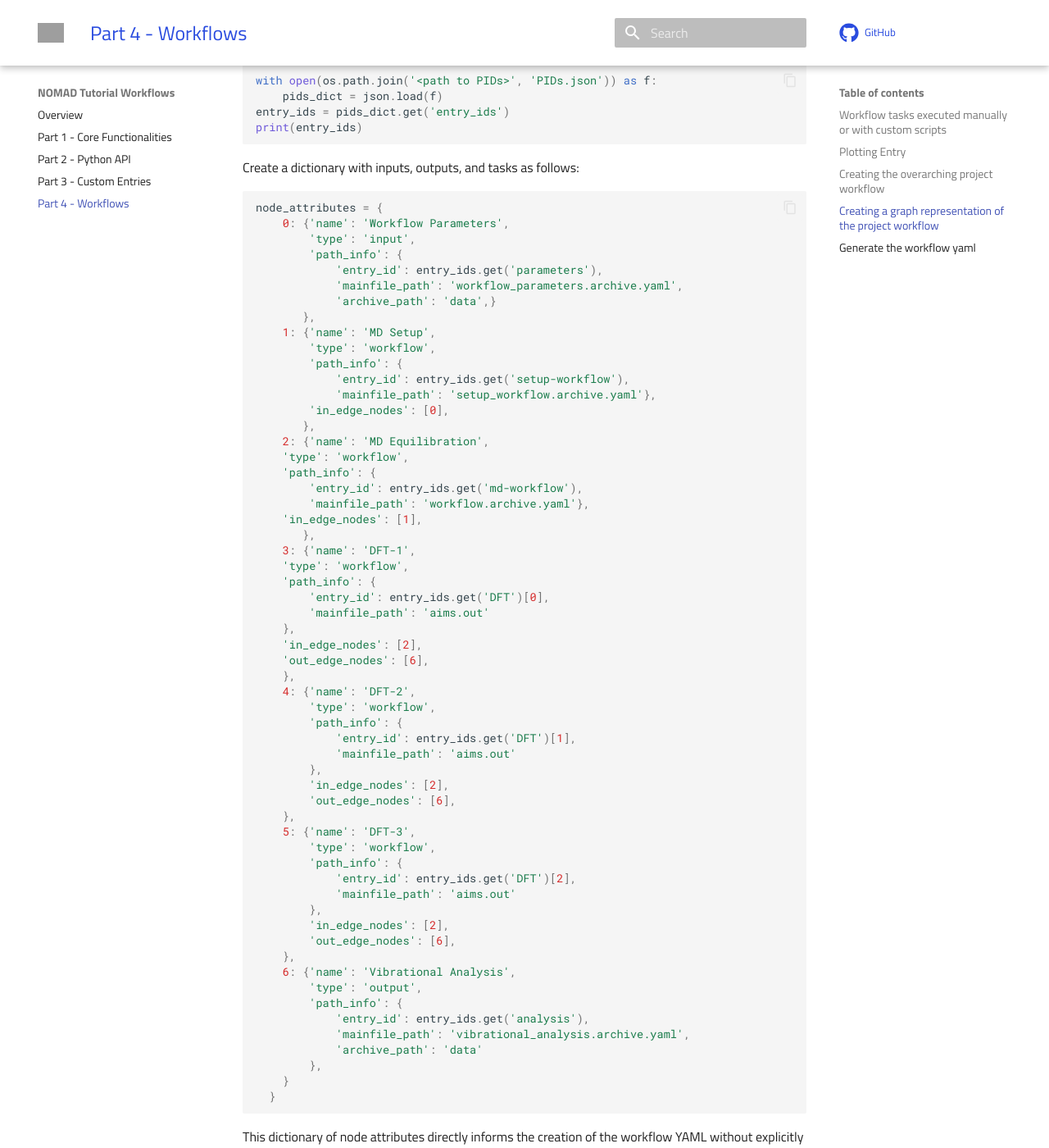
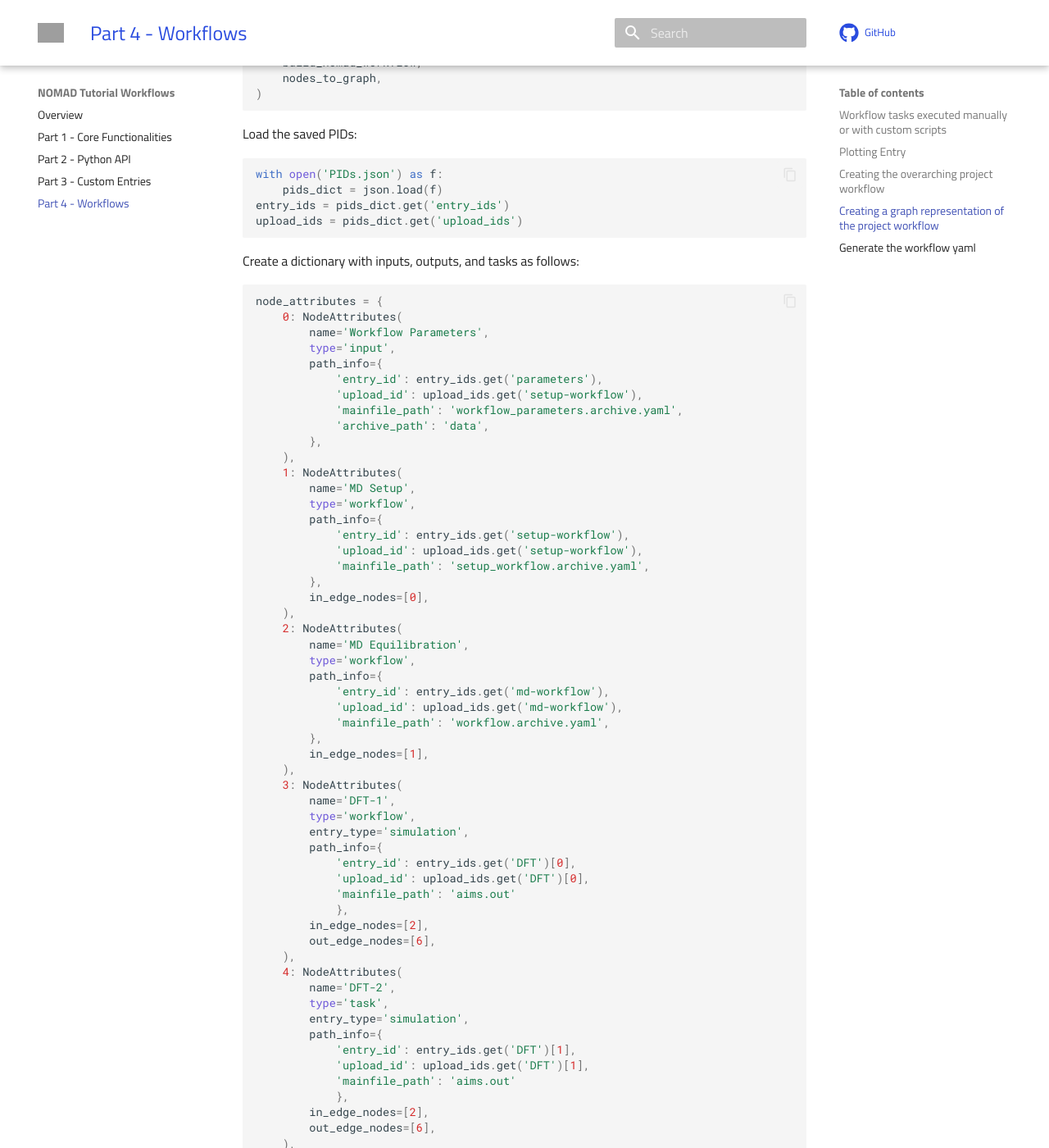
Before and after one commit to FAIRmat-NFDI/nomad-tutorial-workflows, an MkDocs documentation site: the page built from docs/workflows.md, in a window 1280 px wide and 1400 px high, scrolled down 4186 px. Shown: the whole window at 82% size. Built offline with MkDocs 1.6.1 and Material for MkDocs 9.7.7, drawn with Linux system fonts in a browser that asks for light colours; nearby versions of some CDN libraries; library files that are not in the unit come from our copies; comment, search, counter and statistics services are not loaded; the version menu is left out; some of the changed text lies outside the part shown; grey boxes are pictures that could not be loaded.

Commit message:
update workflows with new node attribute structure, made todos

````diff
--- a/docs/workflows.md
+++ b/docs/workflows.md
@@ -151,79 +151,111 @@ Make the imports:
 import json
 import gravis as gv
 import networkx as nx
-from nomad_utility_workflows.utils.workflows import build_nomad_workflow, nodes_to_graph
+
+from nomad_utility_workflows.utils.workflows import (
+    NodeAttributes,
+    NodeAttributesUniverse,
+    build_nomad_workflow,
+    nodes_to_graph,
+)
 ```
 
 Load the saved PIDs:
 
 ```python
-with open(os.path.join('<path to PIDs>', 'PIDs.json')) as f:
+with open('PIDs.json') as f:
     pids_dict = json.load(f)
 entry_ids = pids_dict.get('entry_ids')
-print(entry_ids)
+upload_ids = pids_dict.get('upload_ids')
 ```
 
 Create a dictionary with inputs, outputs, and tasks as follows:
 
 ```python
 node_attributes = {
-    0: {'name': 'Workflow Parameters',
-        'type': 'input',
-        'path_info': {
+    0: NodeAttributes(
+        name='Workflow Parameters',
+        type='input',
+        path_info={
             'entry_id': entry_ids.get('parameters'),
+            'upload_id': upload_ids.get('setup-workflow'),
             'mainfile_path': 'workflow_parameters.archive.yaml',
-            'archive_path': 'data',}
-       },
-    1: {'name': 'MD Setup',
-        'type': 'workflow',
-        'path_info': {
+            'archive_path': 'data',
+        },
+    ),
+    1: NodeAttributes(
+        name='MD Setup',
+        type='workflow',
+        path_info={
             'entry_id': entry_ids.get('setup-workflow'),
-            'mainfile_path': 'setup_workflow.archive.yaml'},
-        'in_edge_nodes': [0],
-       },
-    2: {'name': 'MD Equilibration',
-    'type': 'workflow',
-    'path_info': {
-        'entry_id': entry_ids.get('md-workflow'),
-        'mainfile_path': 'workflow.archive.yaml'},
-    'in_edge_nodes': [1],
-       },
-    3: {'name': 'DFT-1',
-    'type': 'workflow',
-    'path_info': {
-        'entry_id': entry_ids.get('DFT')[0],
-        'mainfile_path': 'aims.out'
-    },
-    'in_edge_nodes': [2],
-    'out_edge_nodes': [6],
-    },
-    4: {'name': 'DFT-2',
-        'type': 'workflow',
-        'path_info': {
+            'upload_id': upload_ids.get('setup-workflow'),
+            'mainfile_path': 'setup_workflow.archive.yaml',
+        },
+        in_edge_nodes=[0],
+    ),
+    2: NodeAttributes(
+        name='MD Equilibration',
+        type='workflow',
+        path_info={
+            'entry_id': entry_ids.get('md-workflow'),
+            'upload_id': upload_ids.get('md-workflow'),
+            'mainfile_path': 'workflow.archive.yaml',
+        },
+        in_edge_nodes=[1],
+    ),
+    3: NodeAttributes(
+        name='DFT-1',
+        type='workflow',
+        entry_type='simulation',
+        path_info={
+            'entry_id': entry_ids.get('DFT')[0],
+            'upload_id': upload_ids.get('DFT')[0],
+            'mainfile_path': 'aims.out'
+            },
+        in_edge_nodes=[2],
+        out_edge_nodes=[6],
+    ),
+    4: NodeAttributes(
+        name='DFT-2',
+        type='task',
+        entry_type='simulation',
+        path_info={
             'entry_id': entry_ids.get('DFT')[1],
+            'upload_id': upload_ids.get('DFT')[1],
             'mainfile_path': 'aims.out'
+            },
+        in_edge_nodes=[2],
+        out_edge_nodes=[6],
+    ),
+    5: NodeAttributes(
+        name='DFT-3',
+        type='task',
+        entry_type='simulation',
+        path_info={
+            'entry_id': entry_ids.get('DFT')[2],
+            'upload_id': upload_ids.get('DFT')[2],
+            'mainfile_path': 'aims.out'
+            },
+        in_edge_nodes=[2],
+        out_edge_nodes=[6],
+    ),
+    6: NodeAttributes(
+        name='Vibrational Analysis',
+        type='output',
+        path_info={
+            'entry_id': entry_ids.get('analysis'),
+            'upload_id': upload_ids.get('analysis'),
+            'mainfile_path': 'vibrational_analysis.archive.yaml',
+            'archive_path': 'data',
         },
-        'in_edge_nodes': [2],
-        'out_edge_nodes': [6],
-    },
-    5: {'name': 'DFT-3',
-        'type': 'workflow',
-        'path_info': {
-            'entry_id': entry_ids.get('DFT')[2],
-            'mainfile_path': 'aims.out'
-        },
-        'in_edge_nodes': [2],
-        'out_edge_nodes': [6],
-    },
-    6: {'name': 'Vibrational Analysis',
-        'type': 'output',
-        'path_info': {
-            'entry_id': entry_ids.get('analysis'),
-            'mainfile_path': 'vibrational_analysis.archive.yaml',
-            'archive_path': 'data'
-        },
-    }
-  }
+    ),
+}
+```
+
+Validate your dictionary by creating a `NodeAttributesUniverse` object:
+
+```python
+node_attributes_universe = NodeAttributesUniverse(nodes=node_attributes)
 ```
 
 This dictionary of node attributes directly informs the creation of the workflow YAML without explicitly referencing specific sections of the NOMAD schema. Specification of the mainfile recognized by the NOMAD parsers is required. In this case, we also include the appropriate entry ids to link together the entries that we have already created. Detailed information about all possible attributes can be found in [`nomad-utility-workflows` Docs > Explanation > Workflows](https://fairmat-nfdi.github.io/nomad-utility-workflows/explanation/workflows.html){:target="\_blank"}
@@ -301,59 +333,89 @@ We see that our output graph looks signficantly different than the input. That's
 
     ```yaml
     'workflow2':
-      'name': 'DPG Tutorial 2025 Project Workflow'
+      'name': 'Tutorial Project Workflow'
       'inputs':
       - 'name': 'Workflow Parameters'
-        'section': '/entries/tc_dLqPqR9lqLT1JbFr0IfZ1n39e/archive#/data'
+        'section': '../uploads/ME2oYBdiQUW4CGcG0YsGuw/archive/ujuIHCdj7StVCxbvYP7NjMvG4v22#/data'
       'outputs':
       - 'name': 'Vibrational Analysis'
-        'section': '/entries/-vSRAs4_EcgqGx8XCZ5slhsW_xTN/archive#/data'
+        'section': '../uploads/yyqHpBFOSxqhrNALIJswSw/archive/zv4Q_jnvhsGry4oEyj5AC2qD103H#/data'
+      - 'name': 'output system from DFT-1'
+        'section': '../uploads/JHsC4UFnRtCB9dQYR1BO6A/archive/d2ZJkTjL4LoxdFAVS8YT_jlZdzhm#/run/0/system/-1'
+      - 'name': 'output calculation from DFT-1'
+        'section': '../uploads/JHsC4UFnRtCB9dQYR1BO6A/archive/d2ZJkTjL4LoxdFAVS8YT_jlZdzhm#/run/0/calculation/-1'
+      - 'name': 'output system from DFT-2'
+        'section': '../uploads/exkqL5J8Q62ldMHbuE5tcQ/archive/zeiiGOoZL0dikRgYSvzuZZ3xPv9m#/run/0/system/-1'
+      - 'name': 'output calculation from DFT-2'
+        'section': '../uploads/exkqL5J8Q62ldMHbuE5tcQ/archive/zeiiGOoZL0dikRgYSvzuZZ3xPv9m#/run/0/calculation/-1'
+      - 'name': 'output system from DFT-3'
+        'section': '../uploads/0wUg7_GuSLiG3U1LcNlr2A/archive/8x9j0tEtx6LeGVEv7ByWD3k5VK1F#/run/0/system/-1'
+      - 'name': 'output calculation from DFT-3'
+        'section': '../uploads/0wUg7_GuSLiG3U1LcNlr2A/archive/8x9j0tEtx6LeGVEv7ByWD3k5VK1F#/run/0/calculation/-1'
       'tasks':
       - 'm_def': 'nomad.datamodel.metainfo.workflow.TaskReference'
         'name': 'MD Setup'
-        'task': '/entries/SceEbsfzkFo2_-dEIBIcgtp7E61h/archive#/workflow2'
+        'task': '../uploads/ME2oYBdiQUW4CGcG0YsGuw/archive/8EcTSRbvb8PiYaG_TwqAgOYiE8J7#/workflow2'
         'inputs':
         - 'name': 'input data from Workflow Parameters'
-          'section': '/entries/tc_dLqPqR9lqLT1JbFr0IfZ1n39e/archive#/data'
+          'section': '../uploads/ME2oYBdiQUW4CGcG0YsGuw/archive/ujuIHCdj7StVCxbvYP7NjMvG4v22#/data'
         'outputs':
         - 'name': 'output workflow2 from MD Setup'
-          'section': '/entries/SceEbsfzkFo2_-dEIBIcgtp7E61h/archive#/workflow2'
+          'section': '../uploads/ME2oYBdiQUW4CGcG0YsGuw/archive/8EcTSRbvb8PiYaG_TwqAgOYiE8J7#/workflow2'
       - 'm_def': 'nomad.datamodel.metainfo.workflow.TaskReference'
         'name': 'MD Equilibration'
-        'task': '/entries/KD1gv6i9vNP7C1pllBhUUTLUXjMC/archive#/workflow2'
+        'task': '../uploads/7Ncu4YyXTTyTSfg0qpiziQ/archive/J3Vkhz2NAtSw4-KTnbHqUyPhhY3g#/workflow2'
         'inputs':
         - 'name': 'input workflow2 from MD Setup'
-          'section': '/entries/SceEbsfzkFo2_-dEIBIcgtp7E61h/archive#/workflow2'
+          'section': '../uploads/ME2oYBdiQUW4CGcG0YsGuw/archive/8EcTSRbvb8PiYaG_TwqAgOYiE8J7#/workflow2'
         'outputs':
         - 'name': 'output workflow2 from MD Equilibration'
-          'section': '/entries/KD1gv6i9vNP7C1pllBhUUTLUXjMC/archive#/workflow2'
+          'section': '../uploads/7Ncu4YyXTTyTSfg0qpiziQ/archive/J3Vkhz2NAtSw4-KTnbHqUyPhhY3g#/workflow2'
       - 'm_def': 'nomad.datamodel.metainfo.workflow.TaskReference'
         'name': 'DFT-1'
-        'task': '/entries/10_cXJ_e7nShAyw6yIpk6v2Bt2vo/archive#/workflow2'
+        'task': '../uploads/JHsC4UFnRtCB9dQYR1BO6A/archive/d2ZJkTjL4LoxdFAVS8YT_jlZdzhm#/workflow2'
         'inputs':
         - 'name': 'input workflow2 from MD Equilibration'
-          'section': '/entries/KD1gv6i9vNP7C1pllBhUUTLUXjMC/archive#/workflow2'
+          'section': '../uploads/7Ncu4YyXTTyTSfg0qpiziQ/archive/J3Vkhz2NAtSw4-KTnbHqUyPhhY3g#/workflow2'
+        - 'name': 'input system from DFT-1'
+          'section': '../uploads/JHsC4UFnRtCB9dQYR1BO6A/archive/d2ZJkTjL4LoxdFAVS8YT_jlZdzhm#/run/0/system/-1'
         'outputs':
         - 'name': 'output data from Vibrational Analysis'
-          'section': '/entries/-vSRAs4_EcgqGx8XCZ5slhsW_xTN/archive#/data'
+          'section': '../uploads/yyqHpBFOSxqhrNALIJswSw/archive/zv4Q_jnvhsGry4oEyj5AC2qD103H#/data'
+        - 'name': 'output system from DFT-1'
+          'section': '../uploads/JHsC4UFnRtCB9dQYR1BO6A/archive/d2ZJkTjL4LoxdFAVS8YT_jlZdzhm#/run/0/system/-1'
+        - 'name': 'output calculation from DFT-1'
+          'section': '../uploads/JHsC4UFnRtCB9dQYR1BO6A/archive/d2ZJkTjL4LoxdFAVS8YT_jlZdzhm#/run/0/calculation/-1'
       - 'm_def': 'nomad.datamodel.metainfo.workflow.TaskReference'
         'name': 'DFT-2'
-        'task': '/entries/3mLoprN2Pbvquvyv4jJdwls8f3Dk/archive#/workflow2'
+        'task': '../uploads/exkqL5J8Q62ldMHbuE5tcQ/archive/zeiiGOoZL0dikRgYSvzuZZ3xPv9m#/workflow2'
         'inputs':
         - 'name': 'input workflow2 from MD Equilibration'
-          'section': '/entries/KD1gv6i9vNP7C1pllBhUUTLUXjMC/archive#/workflow2'
+          'section': '../uploads/7Ncu4YyXTTyTSfg0qpiziQ/archive/J3Vkhz2NAtSw4-KTnbHqUyPhhY3g#/workflow2'
+        - 'name': 'input system from DFT-2'
+          'section': '../uploads/exkqL5J8Q62ldMHbuE5tcQ/archive/zeiiGOoZL0dikRgYSvzuZZ3xPv9m#/run/0/system/-1'
         'outputs':
         - 'name': 'output data from Vibrational Analysis'
-          'section': '/entries/-vSRAs4_EcgqGx8XCZ5slhsW_xTN/archive#/data'
+          'section': '../uploads/yyqHpBFOSxqhrNALIJswSw/archive/zv4Q_jnvhsGry4oEyj5AC2qD103H#/data'
+        - 'name': 'output system from DFT-2'
+          'section': '../uploads/exkqL5J8Q62ldMHbuE5tcQ/archive/zeiiGOoZL0dikRgYSvzuZZ3xPv9m#/run/0/system/-1'
+        - 'name': 'output calculation from DFT-2'
+          'section': '../uploads/exkqL5J8Q62ldMHbuE5tcQ/archive/zeiiGOoZL0dikRgYSvzuZZ3xPv9m#/run/0/calculation/-1'
       - 'm_def': 'nomad.datamodel.metainfo.workflow.TaskReference'
         'name': 'DFT-3'
-        'task': '/entries/6NVy13aDn2CgXRQTF1RID-Zi-7e0/archive#/workflow2'
+        'task': '../uploads/0wUg7_GuSLiG3U1LcNlr2A/archive/8x9j0tEtx6LeGVEv7ByWD3k5VK1F#/workflow2'
         'inputs':
         - 'name': 'input workflow2 from MD Equilibration'
-          'section': '/entries/KD1gv6i9vNP7C1pllBhUUTLUXjMC/archive#/workflow2'
+          'section': '../uploads/7Ncu4YyXTTyTSfg0qpiziQ/archive/J3Vkhz2NAtSw4-KTnbHqUyPhhY3g#/workflow2'
+        - 'name': 'input system from DFT-3'
+          'section': '../uploads/0wUg7_GuSLiG3U1LcNlr2A/archive/8x9j0tEtx6LeGVEv7ByWD3k5VK1F#/run/0/system/-1'
         'outputs':
         - 'name': 'output data from Vibrational Analysis'
-          'section': '/entries/-vSRAs4_EcgqGx8XCZ5slhsW_xTN/archive#/data'
+          'section': '../uploads/yyqHpBFOSxqhrNALIJswSw/archive/zv4Q_jnvhsGry4oEyj5AC2qD103H#/data'
+        - 'name': 'output system from DFT-3'
+          'section': '../uploads/0wUg7_GuSLiG3U1LcNlr2A/archive/8x9j0tEtx6LeGVEv7ByWD3k5VK1F#/run/0/system/-1'
+        - 'name': 'output calculation from DFT-3'
+          'section': '../uploads/0wUg7_GuSLiG3U1LcNlr2A/archive/8x9j0tEtx6LeGVEv7ByWD3k5VK1F#/run/0/calculation/-1'
     ```
 
 Now upload, edit the metadata, and publish `project_workflow.archive.yaml` following [Part 3 > Uploading and Publishing](./custom.md#uploading-and-publishing). Browse the workflow graph of this entry to see how it links all of your uploads together. Your workflow graph should look like this:
@@ -369,3 +431,6 @@ Now upload, edit the metadata, and publish `project_workflow.archive.yaml` follo
 Now, go to `PUBLISH > Datasets` and find the dataset that you created. Click the arrow to the right of this dataset and browse all the entries that it contains to make sure all of your uploads are included. Then, go back to the datasets page, and click the "assign a DOI" icon to publish your dataset.
 
 That's it! You now have a persistant identifier to add to your publication in order to reference your data. Once your manuscript is accepted and receives a DOI, you can then cross-reference the manuscript by once again editing the metadata of each upload to include a reference to your paper.
+
+<!-- TODO - recreate all the graph images with new IOs -->
+<!-- TODO - replace ipynb for download with updated version -->
````
Also changed, not shown: other parts of docs/workflows.md (+2 -2 lines), docs/index.md (+1 -1 lines).
